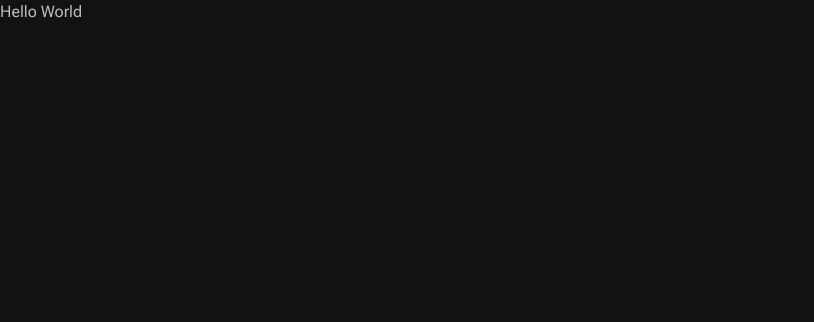
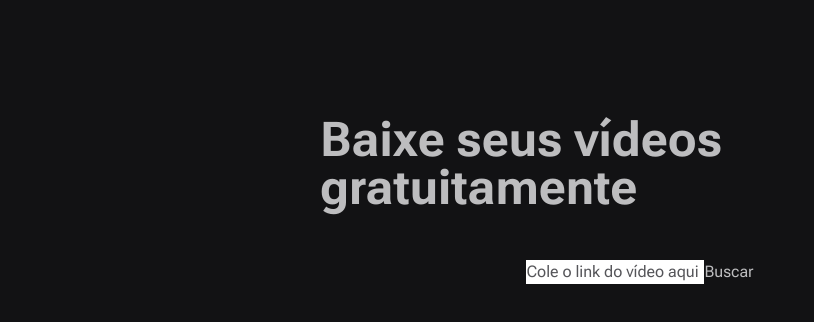
Before and after one commit to RichardeLira/Youtube-Web-DownLoader, a Next.js app in the folder FrontEnd/: page / in a window 1280 px wide. Shown: the top 322 px of the page, without its empty margins (0-814 px from the left). Built offline with nearby package versions, Linux system fonts and the light colour scheme.

Commit message:
search box form

```diff
--- a/FrontEnd/package.json
+++ b/FrontEnd/package.json
@@ -9,16 +9,20 @@
     "lint": "next lint"
   },
   "dependencies": {
+    "@hookform/resolvers": "^3.1.1",
     "@types/node": "20.4.2",
     "@types/react": "18.2.15",
     "@types/react-dom": "18.2.7",
     "autoprefixer": "10.4.14",
     "eslint-config-next": "13.4.10",
+    "lucide-react": "^0.263.0",
     "next": "13.4.10",
     "postcss": "8.4.26",
     "react": "18.2.0",
     "react-dom": "18.2.0",
-    "tailwindcss": "3.3.3"
+    "react-hook-form": "^7.45.2",
+    "tailwindcss": "3.3.3",
+    "zod": "^3.21.4"
   },
   "devDependencies": {
     "@typescript-eslint/eslint-plugin": "^5.62.0",
--- a/FrontEnd/src/app/page.tsx
+++ b/FrontEnd/src/app/page.tsx
@@ -1,3 +1,40 @@
+'use client'
+
+import { useForm } from 'react-hook-form'
+import { z } from 'zod'
+import { zodResolver } from '@hookform/resolvers/zod'
+
+const linkFormSchema = z.object({
+  link: z.string(),
+})
+
+type LinkFormData = z.infer<typeof linkFormSchema>
+
 export default function Home() {
-  return <div>Hello World</div>
+  function handleSearch(data: LinkFormData) {
+    console.log(data)
+  }
+
+  const {
+    register,
+    handleSubmit,
+    // formState: { errors, isSubmitting },
+  } = useForm<LinkFormData>({
+    resolver: zodResolver(linkFormSchema),
+  })
+
+  return (
+    <div className="fixed left-1/2 top-1/4 flex -translate-x-1/2 -translate-y-1/2 transform flex-col items-center justify-center gap-12">
+      <h1 className="text-5xl font-bold">Baixe seus vídeos gratuitamente</h1>
+
+      <form onSubmit={handleSubmit(handleSearch)}>
+        <input
+          type="text"
+          placeholder="Cole o link do vídeo aqui"
+          {...register('link')}
+        />
+        <button type="submit">Buscar</button>
+      </form>
+    </div>
+  )
 }
```
Also changed, not shown: 1 other file (tests, documents, lock files or other folders).
